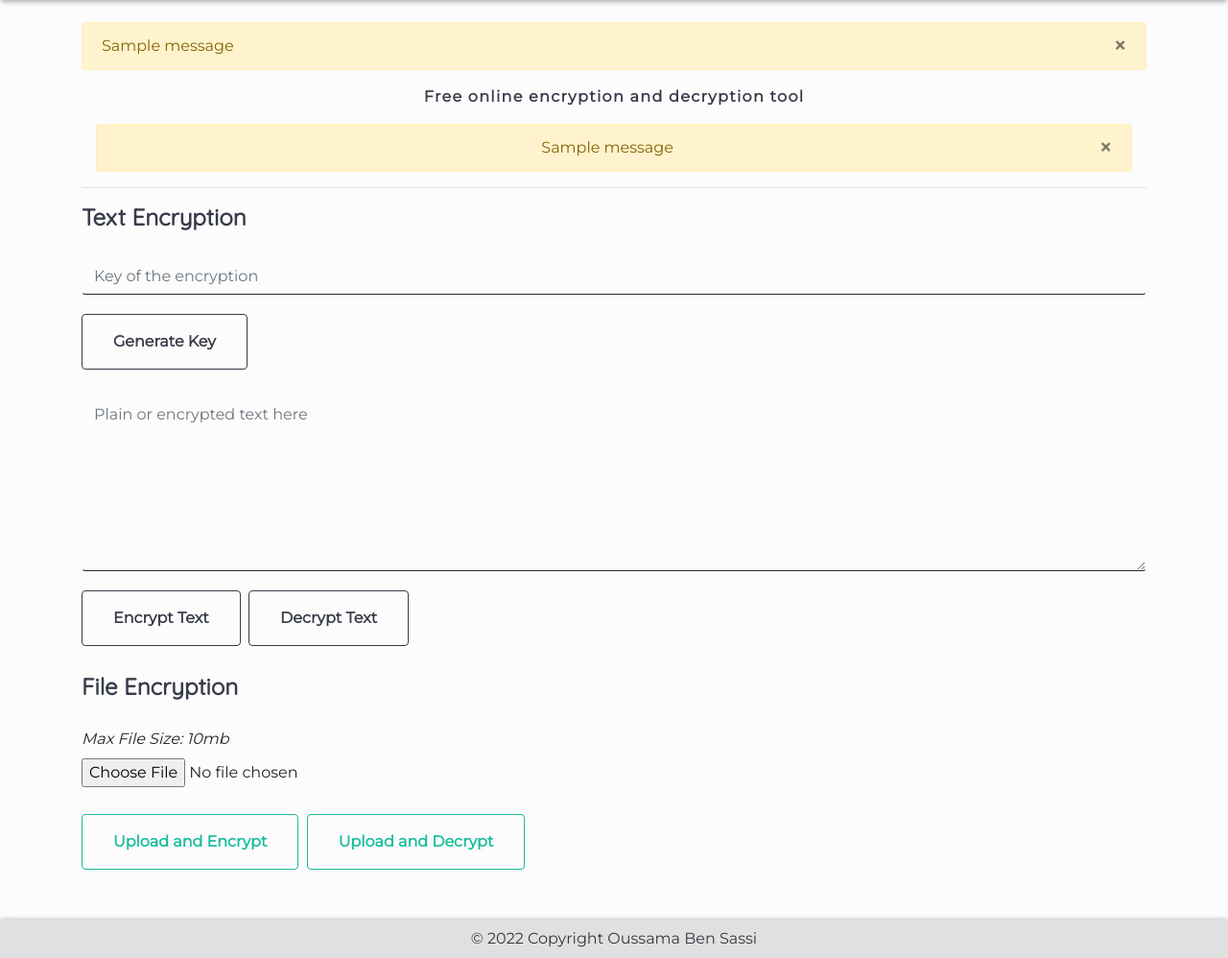
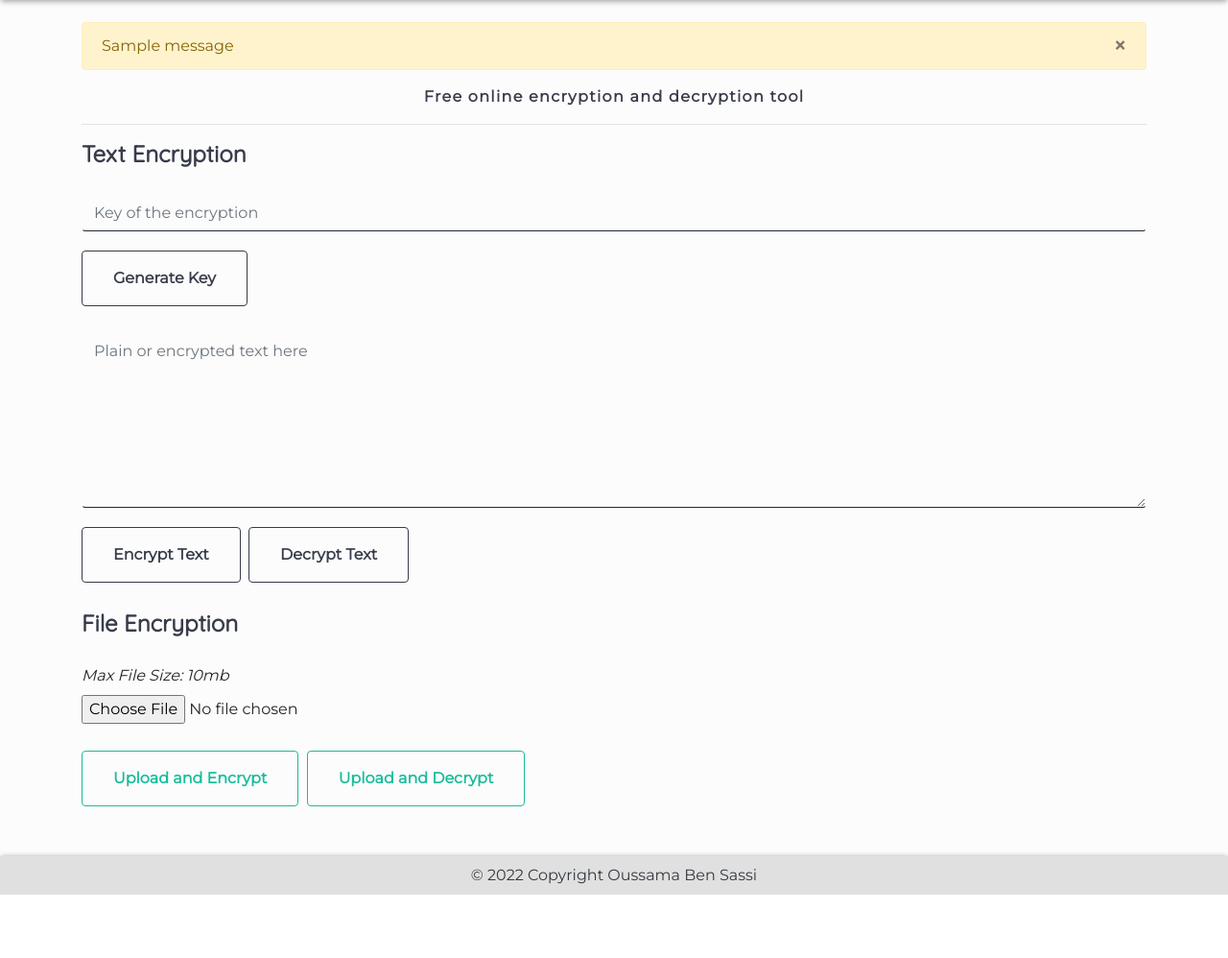
Before and after one commit to Oussama1403/Encipherr, a Flask app: page / in a window 1280 px wide. Shown: the part 56-1054 px from the top of the page at 96% size. After the commit the page ends 988 px from the top, so only its background shows below. Run offline with Flask 2, Linux system fonts and the light colour scheme; one stand-in notice (Sample message) is shown; some libraries are stand-ins or nearby versions.

Commit message:
del-dublicate-errormsg

```diff
--- a/templates/home.html
+++ b/templates/home.html
@@ -1,29 +1,9 @@
 {% extends "base.html" %}
 {% block content %}
-
 
 <div class="container">
   <p id="intro" class="text-center">Free online encryption and decryption tool</p>
 
-  <!-- error message used by AJAX -->
-  <div id="tohide" style="display:none">
-    <div class="container">
-        <div class="alert alert-warning">
-            <button type="button" class="close" onclick="close_msg()">&times;</button>
-            <div id="message" style="text-align:center"></div>
-          </div>
-    </div>
-  </div>
-
-  <!-- error message used by flask -->
-  <div class="container">
-       {% for message in get_flashed_messages() %}
-       <div class="alert alert-warning">
-           <button type="button" class="close" data-dismiss="alert">&times;</button>
-           <div style="text-align:center">{{ message }}</div>
-       </div>
-       {% endfor %}
-  </div>
 
   <hr style="width:100%;margin-bottom:16px;margin-top:0"/>
 
```
